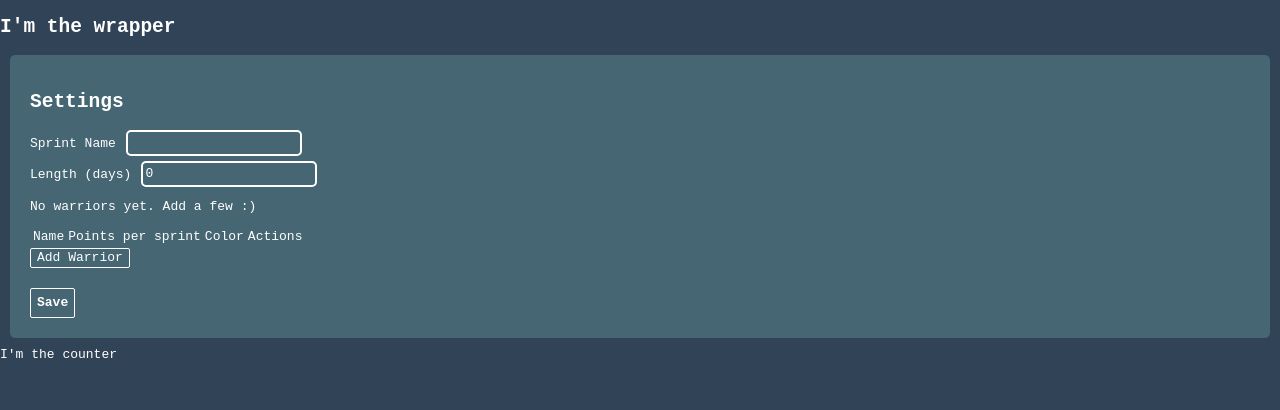
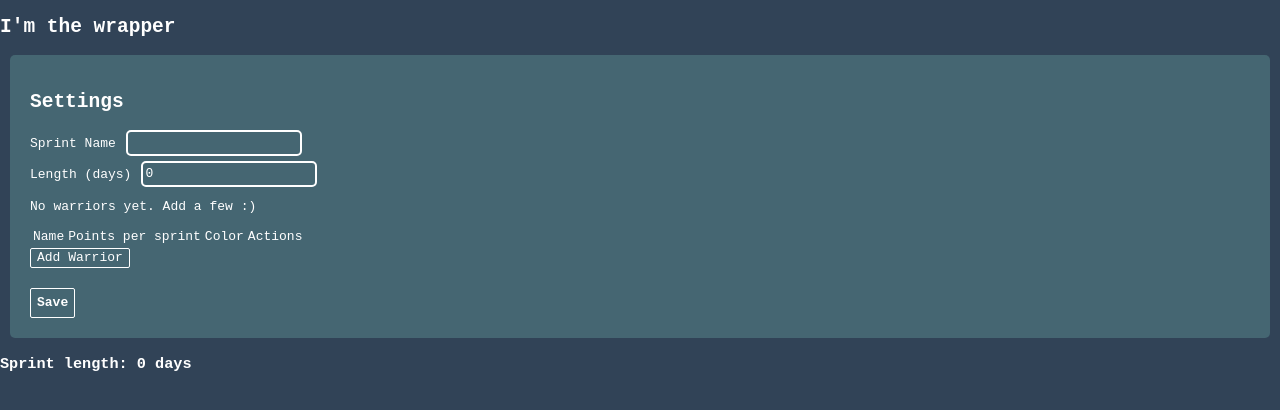
Before and after one commit to aln447/sprint-counter, a React (Create React App) app: page / in a window 1280 px wide. Shown: the top 410 px of the page. Built offline with nearby package versions, Linux system fonts and the light colour scheme.

Commit message:
Print the base sprint data

```diff
--- a/src/components/counter/Counter.tsx
+++ b/src/components/counter/Counter.tsx
@@ -1,10 +1,16 @@
 import react from 'react';
+import { getAllJSDocTags } from 'typescript';
 import { TSettings } from '../Wrapper';
 
 type CounterProps = {
-    settings?: TSettings;
+    settings: TSettings;
 };
 
-export const Counter = ({ settings }: CounterProps) => {
-    return <div>I'm the counter</div>
+const getDayKeyword = (length: number) => length === 1 ? 'day' : 'days';
+
+export const Counter = ({ settings: { sprint: { name, length }, warriors } }: CounterProps) => {
+    return <div>
+        <h1>{name}</h1>
+        <h3>Sprint length: {length} {getDayKeyword(length)}</h3>
+    </div>
 }
```
